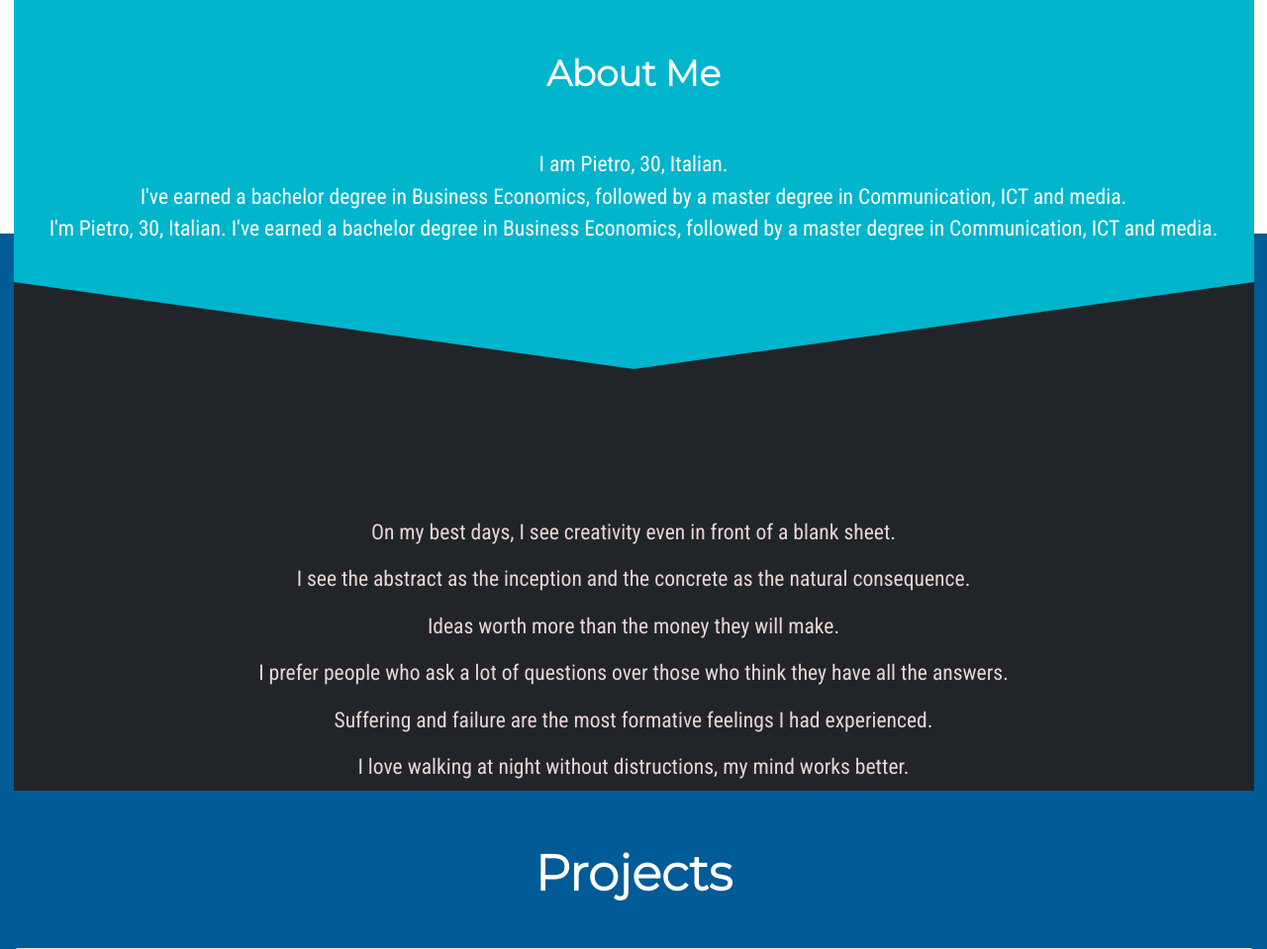
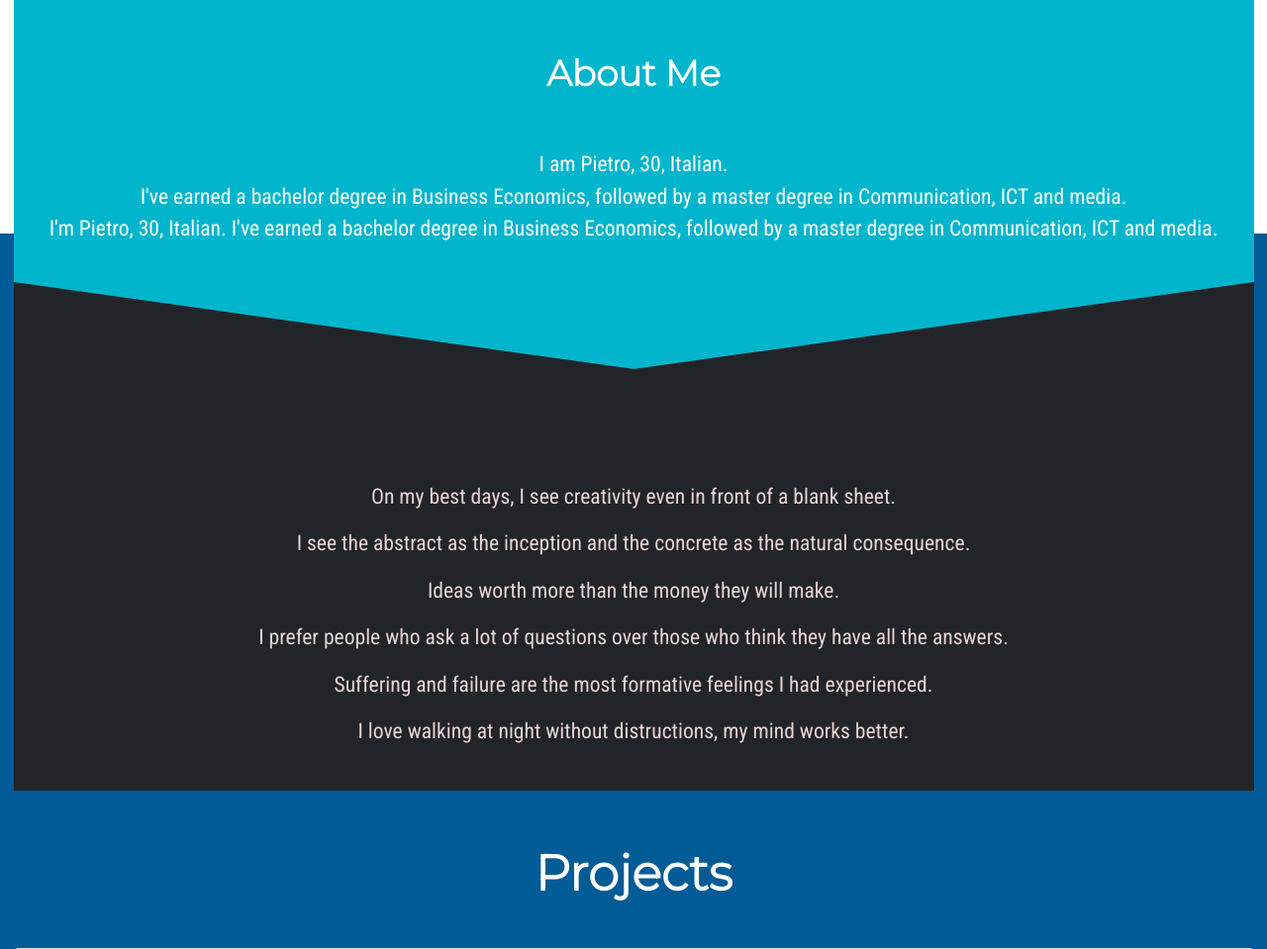
Before and after one commit to mariloupinera/portfolio-pietropozzati, a PHP site: page / in a window 1280 px wide. Shown: the part 564-1523 px from the top of the page at 99% size. Run offline with PHP 8.4, Linux system fonts and the light colour scheme; some web fonts are replaced.

Commit message:
padding adjustment

```diff
--- a/style.css
+++ b/style.css
@@ -148,7 +148,7 @@ margin-top: 5rem;
 .freetxt {
   color: #EBD4D4;
   font-size: 80%;
-  padding-top: 5rem;
+  padding-top: 3rem;
 }
 
 .freetime::before {
```
